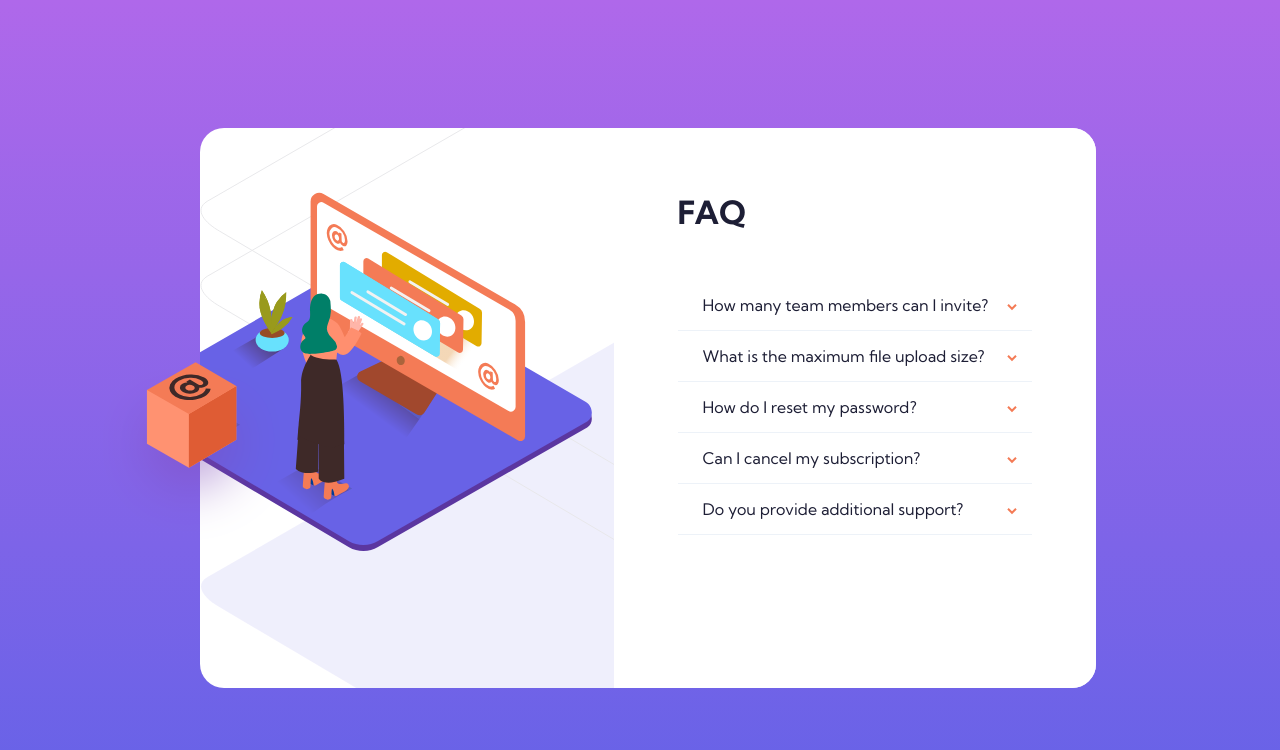
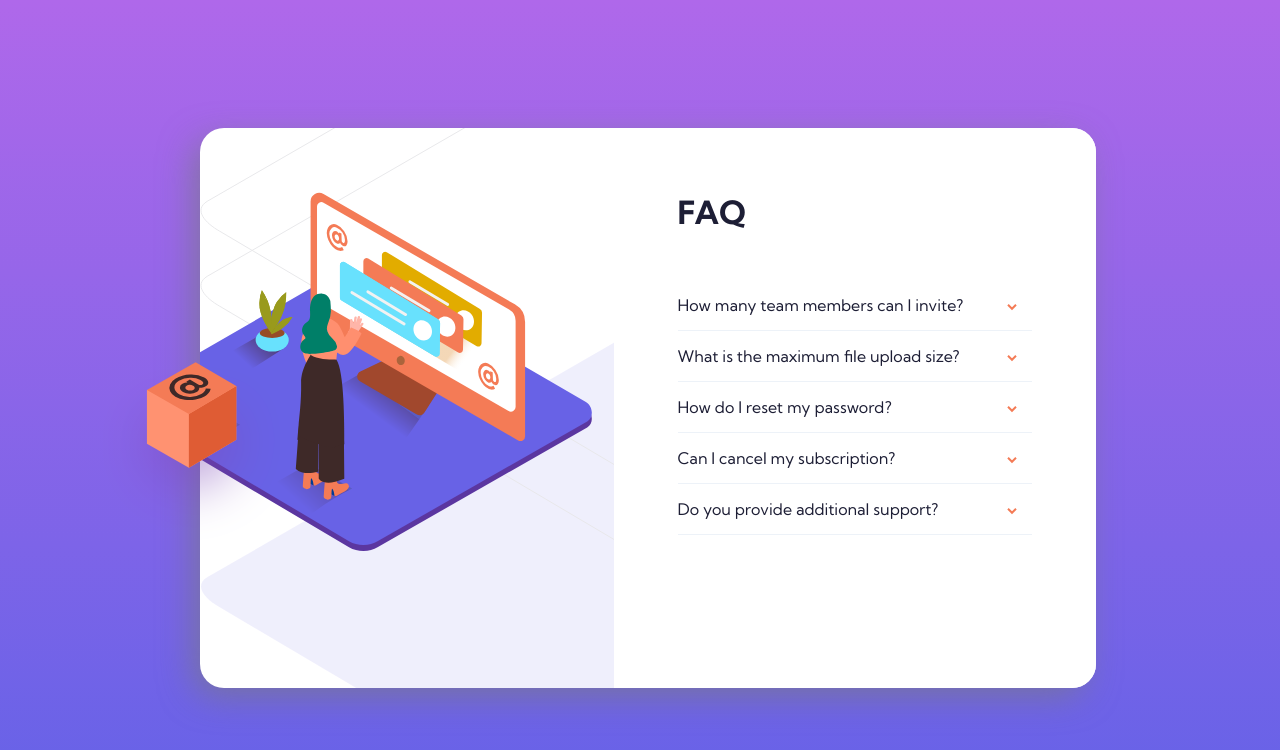
Before and after one commit to hannah-ganne/faq-accordion, a React (Create React App) app: page / in a window 1280 px wide. Shown: the top 750 px of the page. Built offline with nearby package versions, Linux system fonts and the light colour scheme; the HTML template or start-up script is replaced by a standard one.

Commit message:
add box shadow

```diff
--- a/src/App.css
+++ b/src/App.css
@@ -9,6 +9,9 @@
     align-items: center;
     justify-content: space-between;
     overflow: scroll;
+    box-shadow: -9px 10px 34px -3px rgba(120,120,135,0.75);
+    -webkit-box-shadow: -9px 10px 34px -3px rgba(120,120,135,0.75);
+    -moz-box-shadow: -9px 10px 34px -3px rgba(120,120,135,0.75);
 }
 
 .img-container {
@@ -58,7 +61,7 @@
     color: hsl(238, 29%, 16%);
     display: flex;
     justify-content: space-between;
-    padding: 15px 15px 15px 25px;
+    padding: 15px 15px 15px 0;
     background: white;
     border-bottom: 1px solid #edf2f8;
     cursor: pointer;
@@ -108,7 +111,7 @@
     padding: 1em;
     visibility: visible;
     height: auto;
-    padding: 15px 15px 15px 25px;
+    padding: 15px 15px 15px 0;
     font-size: .8em;
     border-bottom: 1px solid #edf2f8;
 }
```
